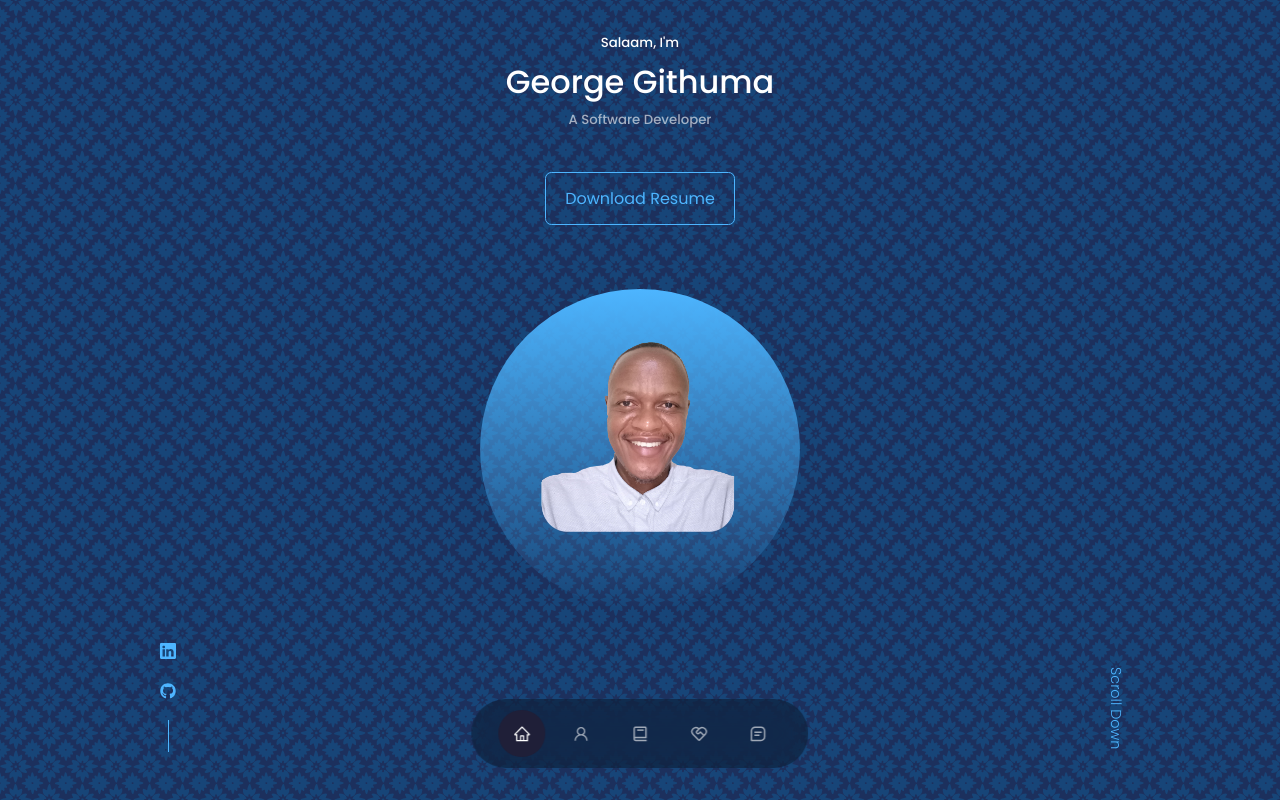
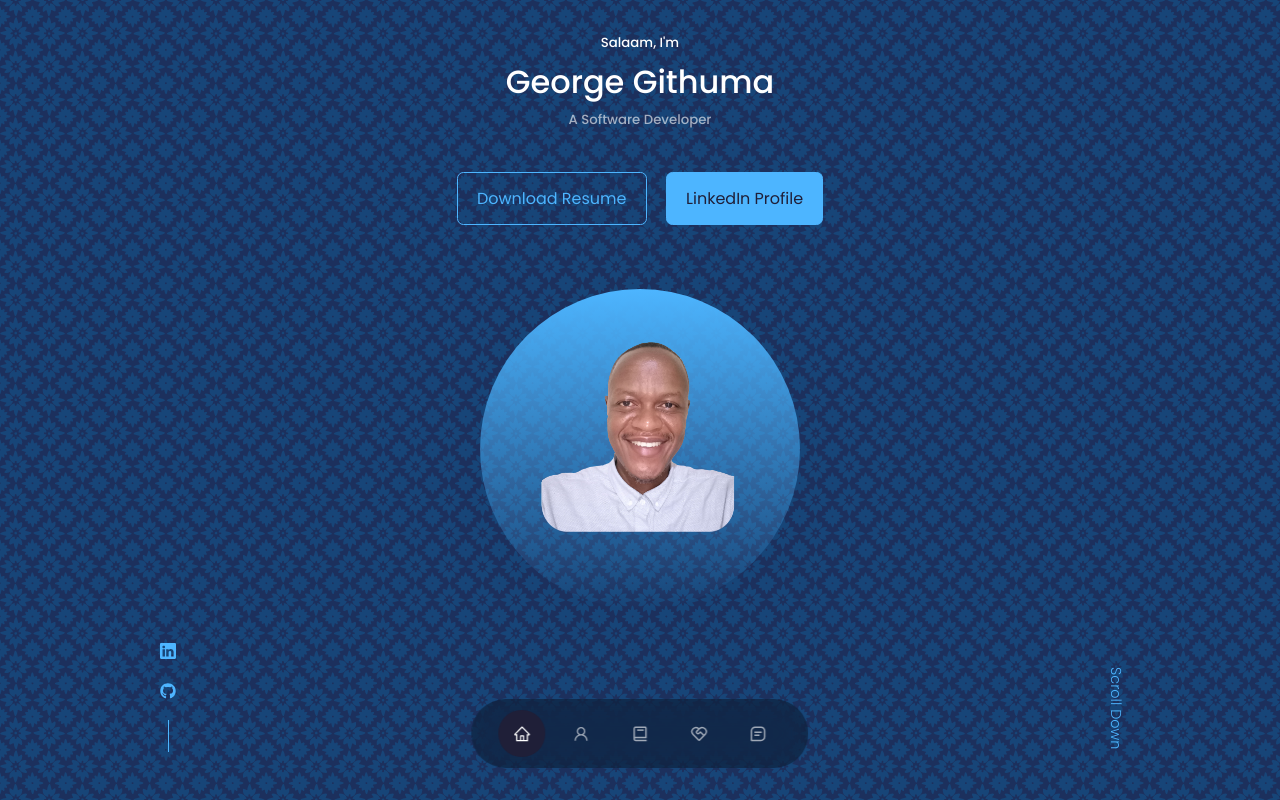
Before and after one commit to Gitthuma/george-githuma-portfolio-website, a React (Create React App) app: page / in a window 1280 px wide. Shown: the top 800 px of the page. Built offline with nearby package versions, Linux system fonts and the light colour scheme.

Commit message:
Added linkedin button

```diff
--- a/src/Components/Header/CTA.js
+++ b/src/Components/Header/CTA.js
@@ -14,6 +14,9 @@ function CTA() {
         {/*Add btn and btn primary class to make them buttons*/}
         <a href={Resume} download className='btn'>Download Resume</a>
 
+        {/*Add linked in button*/}
+        <a href='https://www.linkedin.com/in/georgegithuma/' target='_blank' className='btn btn-primary'> LinkedIn Profile</a>
+
     </div>
   )
 }
```
